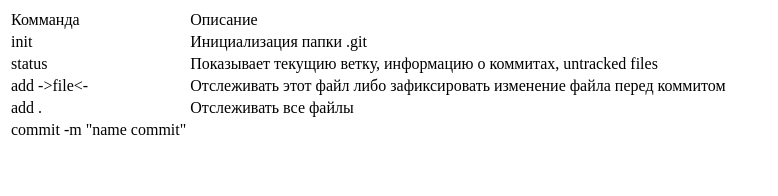
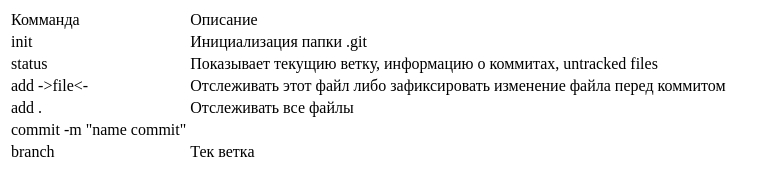
Before and after one commit to Grayzone90/git-exploy, a plain HTML site: page index.html in a window 1280 px wide. Shown: the whole page, without its empty margins (0-778 px from the left). Drawn offline with Linux system fonts and the light colour scheme.

Commit message:
new commit

```diff
--- a/index.html
+++ b/index.html
@@ -37,6 +37,10 @@
             <td>commit -m "name commit"</td>
             <td></td>
         </tr>
+        <tr>
+            <td>branch</td>
+            <td>Тек ветка</td>
+        </tr>
     </table>
 </body>
 </html>
```
